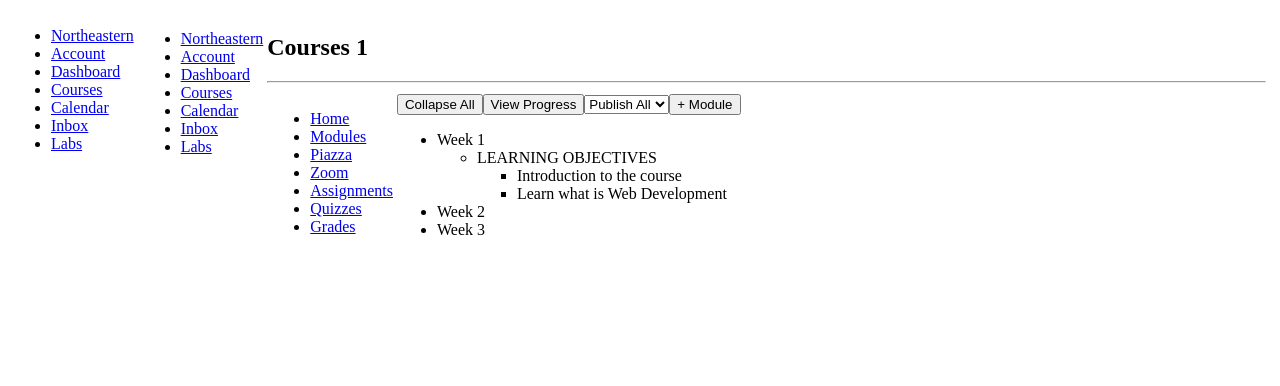
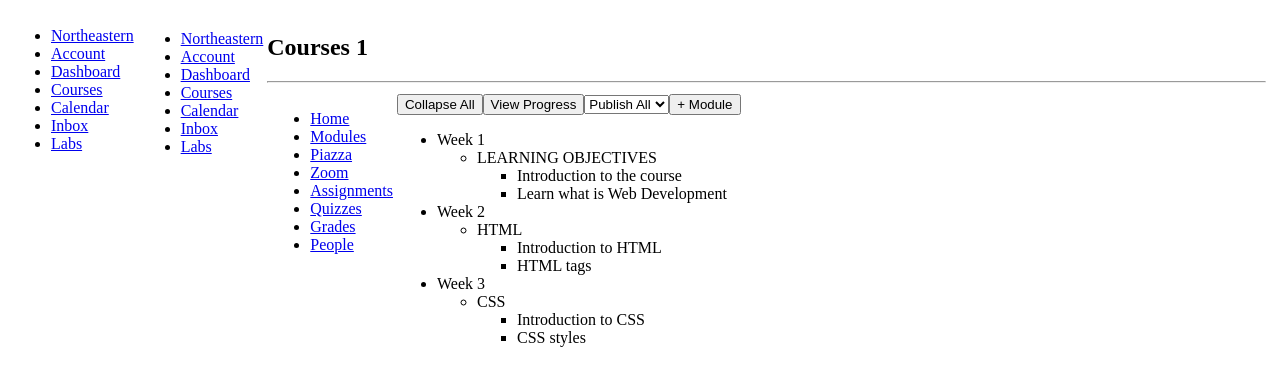
Before and after one commit to Kwon-exe/kambaz-next-js, a Next.js app: page /courses/1/modules in a window 1280 px wide. Shown: the top 386 px of the page. Built offline with nearby package versions, Linux system fonts and the light colour scheme.

Commit message:
updated project after going through rubric

```diff
--- a/app/(kambaz)/courses/[cid]/Navigation.tsx
+++ b/app/(kambaz)/courses/[cid]/Navigation.tsx
@@ -13,6 +13,7 @@ export default function CourseNavigation() {
       <li><Link href="/courses/1234/quizzes" id="wd-course-quizzes-link">Quizzes
         </Link></li>
       <li><Link href="/courses/1234/grades" id="wd-course-grades-link">Grades</Link></li>
+      <li><Link href="/courses/1234/people" id="wd-course-people-link">People</Link></li>
       </ul>
     </div>
   );}
--- a/app/(kambaz)/courses/[cid]/assignments/[aid]/page.tsx
+++ b/app/(kambaz)/courses/[cid]/assignments/[aid]/page.tsx
@@ -104,7 +104,7 @@ export default function AssignmentEditor() {
                 <label htmlFor="due">Due</label>
             </td>
             <td>
-                <input type="date" id="due" />
+                <input type="date" id="due" defaultValue="2026-01-01" />
             </td>
         </tr>
         <br />
@@ -115,14 +115,14 @@ export default function AssignmentEditor() {
                 <div>
                     <label htmlFor="available-from">Available From</label>
                     <br />
-                    <input type="date" id="available-from" />
+                    <input type="date" id="available-from" defaultValue="2026-01-01" />
                 </div>
             </td>
             <td align="left" valign="top">
                 <div>
                     <label htmlFor="until">Until</label>
                     <br />
-                    <input type="date" id="until" />
+                    <input type="date" id="until" defaultValue="2026-01-01" />
                 </div>
             </td>
         </tr>
--- /dev/null
+++ b/app/(kambaz)/courses/[cid]/grades/page.tsx
@@ -0,0 +1,6 @@
+export default function Grades() {
+  return (
+    <div>
+        <h1>Grades</h1>
+    </div>
+);}
--- a/app/(kambaz)/courses/[cid]/modules/page.tsx
+++ b/app/(kambaz)/courses/[cid]/modules/page.tsx
@@ -21,9 +21,29 @@ export default function Modules() {
           </ul>
         </li>
         <li className="wd-module">
-          <div className="wd-title">Week 2</div> </li>
+          <div className="wd-title">Week 2</div>
+          <ul className="wd-lessons">
+            <li className="wd-lesson">
+              <span className="wd-title">HTML</span>
+              <ul className="wd-content">
+                <li className="wd-content-item">Introduction to HTML</li>
+                <li className="wd-content-item">HTML tags</li>
+              </ul>
+            </li>
+          </ul>
+          </li>
         <li className="wd-module">
-          <div className="wd-title">Week 3</div> </li>
+          <div className="wd-title">Week 3</div>
+          <ul className="wd-lessons">
+            <li className="wd-lesson">
+              <span className="wd-title">CSS</span>
+              <ul className="wd-content">
+                <li className="wd-content-item">Introduction to CSS</li>
+                <li className="wd-content-item">CSS styles</li>
+              </ul>
+            </li>
+          </ul>
+          </li>
       </ul>
     </div>
 );}
--- /dev/null
+++ b/app/(kambaz)/courses/[cid]/people/page.tsx
@@ -0,0 +1,6 @@
+export default function People() {
+  return (
+    <div>
+        <h1>People</h1>
+    </div>
+);}
--- /dev/null
+++ b/app/(kambaz)/courses/[cid]/piazza/page.tsx
@@ -0,0 +1,6 @@
+export default function Piazza() {
+  return (
+    <div>
+        <h1>Piazza</h1>
+    </div>
+);}
--- /dev/null
+++ b/app/(kambaz)/courses/[cid]/quizzes/page.tsx
@@ -0,0 +1,6 @@
+export default function Quizzes() {
+  return (
+    <div>
+        <h1>Quizzes</h1>
+    </div>
+);}
--- /dev/null
+++ b/app/(kambaz)/courses/[cid]/zoom/page.tsx
@@ -0,0 +1,6 @@
+export default function Zoom() {
+  return (
+    <div>
+        <h1>Zoom</h1>
+    </div>
+);}
```
